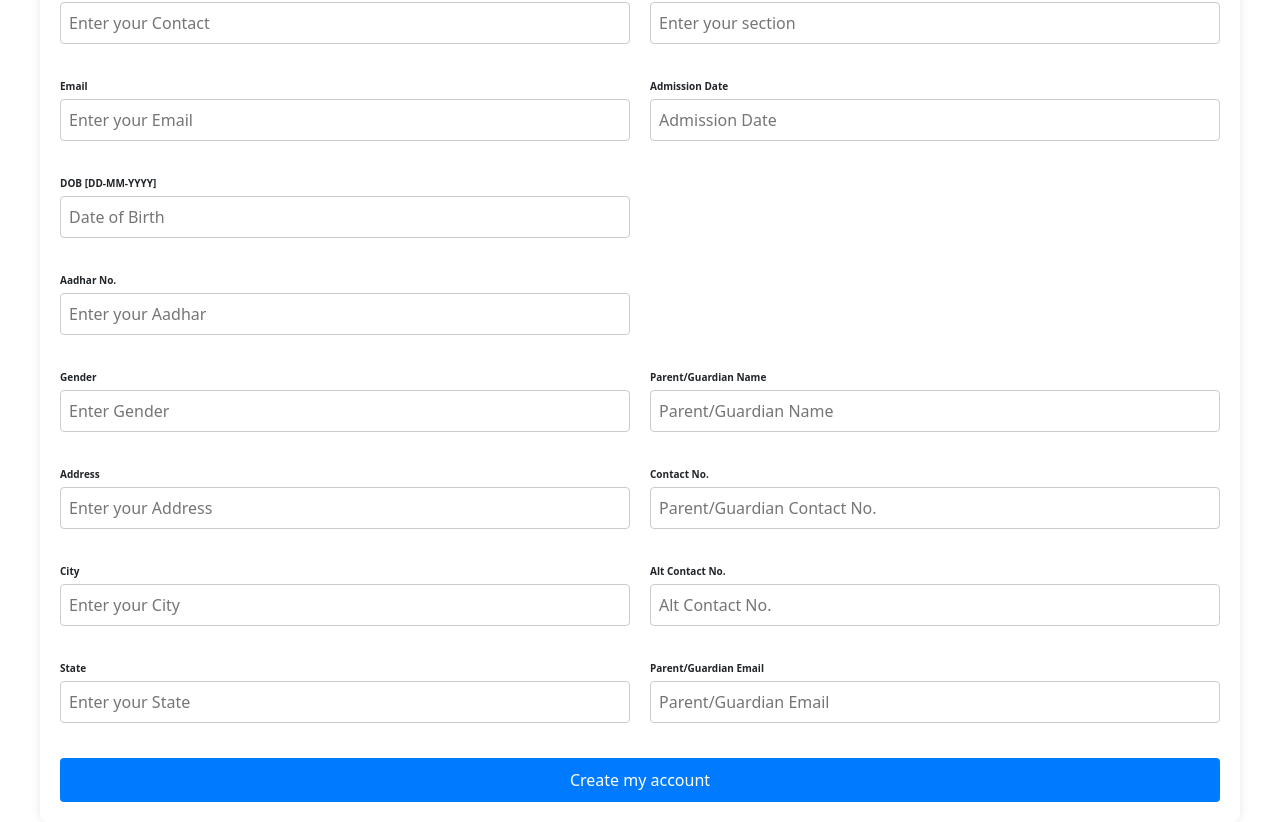
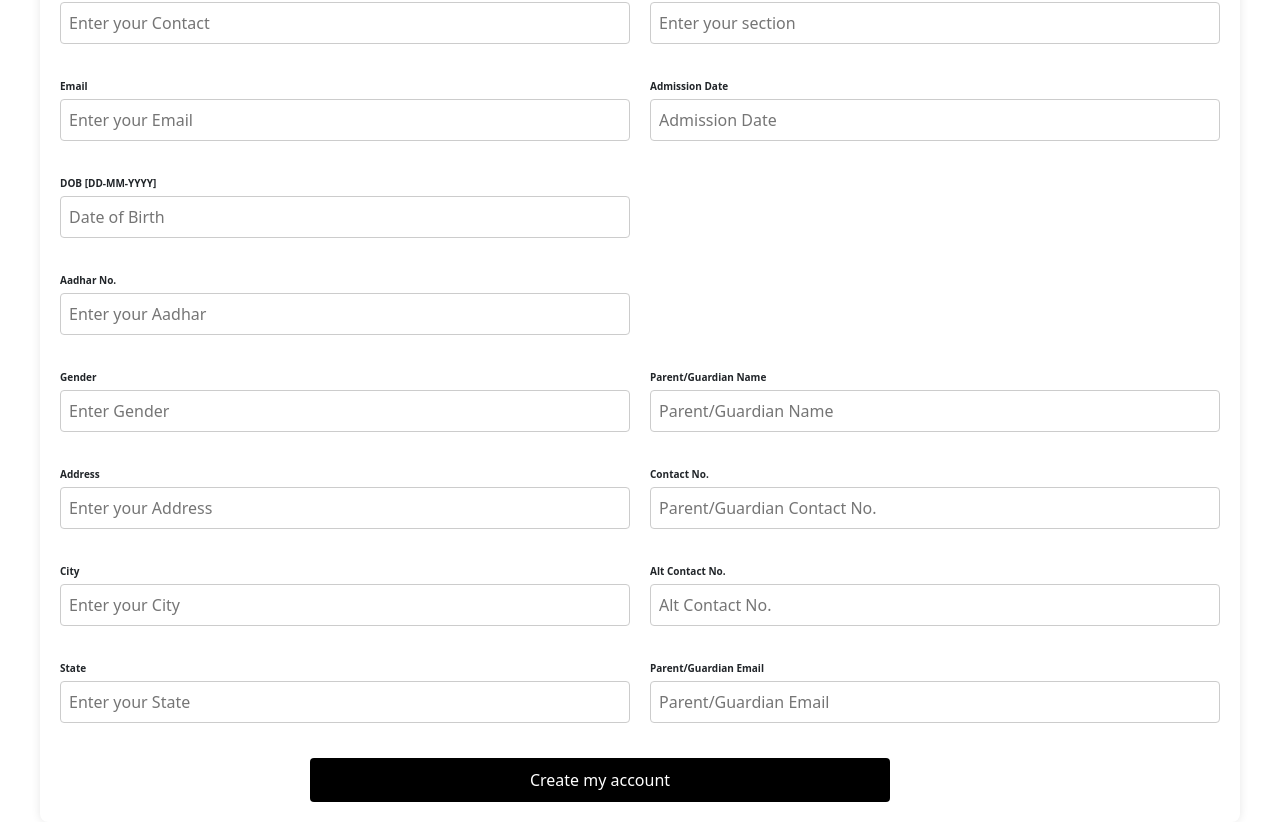
Before and after one commit to NiranjanGowdaNR/Student-Monitoring-System, a React (Create React App) app: page /register in a window 1280 px wide. Shown: the part 344-1166 px from the top of the page. Built offline with nearby package versions, Linux system fonts and the light colour scheme.

Commit message:
Update FacultyRegister.css

```diff
--- a/src/pages/FacultyRegister/FacultyRegister.css
+++ b/src/pages/FacultyRegister/FacultyRegister.css
@@ -1,8 +1,8 @@
 /* FacultyRegister.css */
 
 .container2 {
-  width: 100%;
-  max-width: 600px;
+  width: 200%;
+  max-width: 1200px;
   margin: 0 auto;
   padding: 20px;
   box-sizing: border-box;
@@ -27,12 +27,12 @@
 }
 
 .toggle-buttons2 button.active{
-  background-color: #007bff;
+  background-color: rgb(0, 0,0 );
   color: white;
-  border-color: #007bff;
+  border-color: rgb(0, 0,0 );
 }
 .toggle-buttons2 button:hover {
-  background-color: #007bff;
+  background-color: rgb(0, 0,0 );
   color: white;
 }
 
@@ -44,7 +44,7 @@ h1, h2 {
   display: grid;
   grid-template-columns: 1fr 1fr;
   gap: 20px;
-  margin-left: 10px;
+  width: 100%;
 }
 
 .form-group {
@@ -67,18 +67,20 @@ h1, h2 {
 
 .submit-button {
   grid-column: span 2;
-  background-color: #007bff;
+  background-color: rgb(0, 0,0 );
   color: white;
   padding: 10px 20px;
   border: none;
   border-radius: 4px;
   cursor: pointer;
   text-align: center;
+  width: 50%;
+  margin-left: 250px;
   transition: background-color 0.3s ease;
 }
 
 .submit-button:hover {
-  background-color: #0056b3;
+  background-color: rgb(0, 0,0 );
 }
 
 @media (max-width: 768px) {
```
